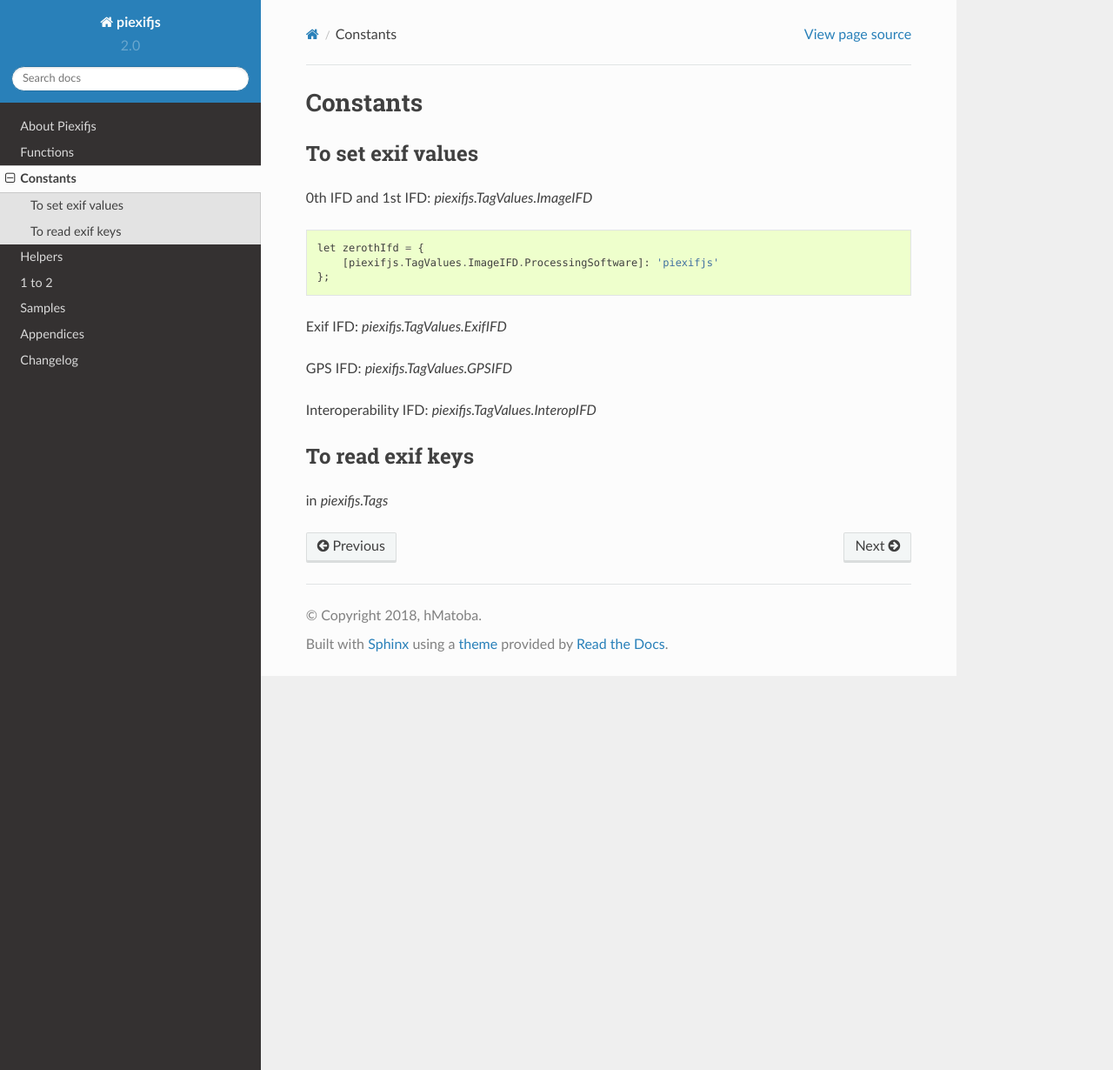
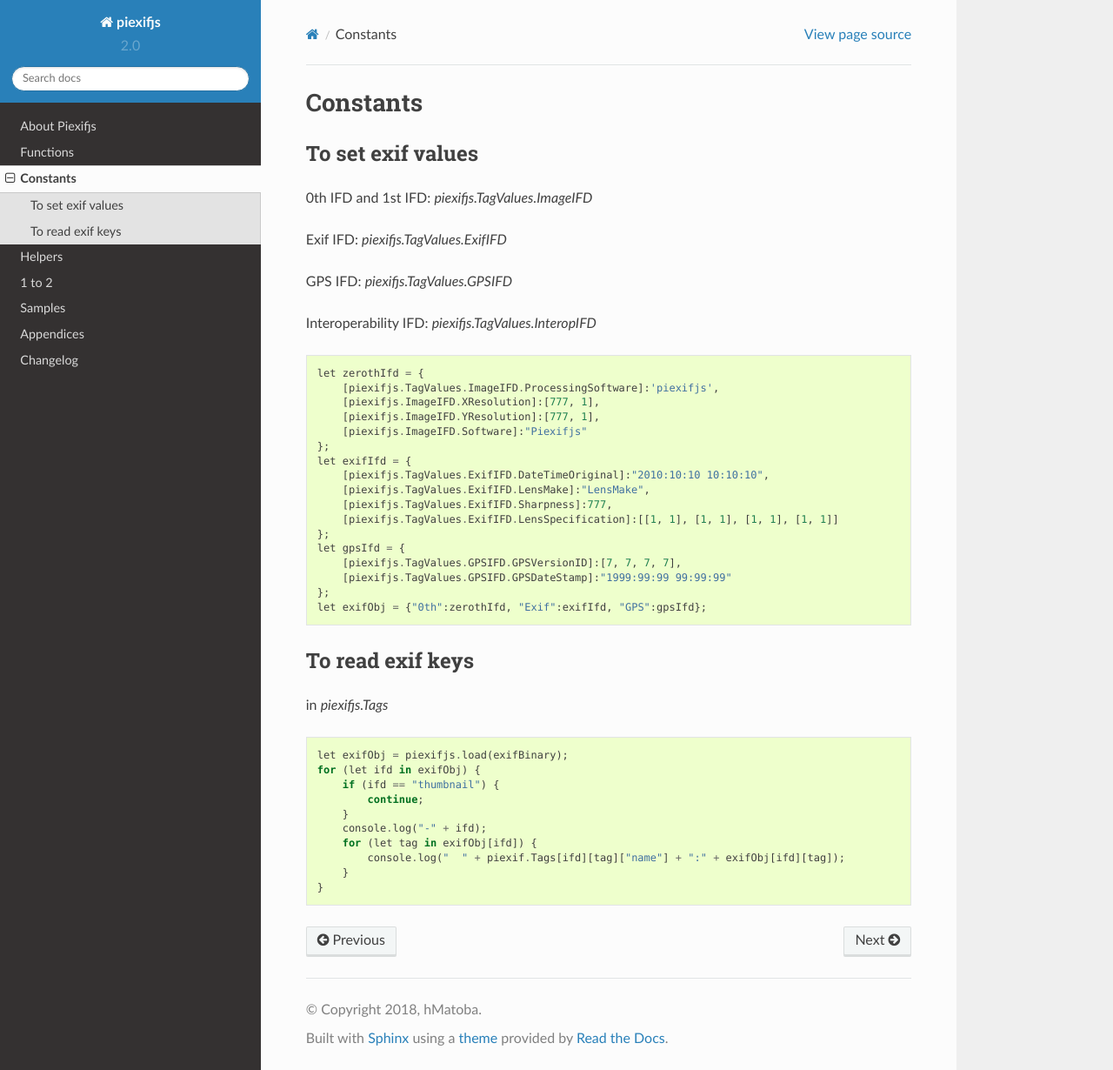
Before and after one commit to hMatoba/piexifjs, a Sphinx documentation site: the page built from docs/constants.rst, in a window 1280 px wide and 1230 px high. Shown: the whole window at 87% size. Built offline with Sphinx 7.4.7 and the Read the Docs theme 2.0.0, drawn with Linux system fonts in a browser that asks for light colours.

Commit message:
Update docs/constants.rst

```diff
--- a/docs/constants.rst
+++ b/docs/constants.rst
@@ -7,19 +7,47 @@ To set exif values
 
 0th IFD and 1st IFD: *piexifjs.TagValues.ImageIFD*
 
-::
-
-    let zerothIfd = {
-        [piexifjs.TagValues.ImageIFD.ProcessingSoftware]: 'piexifjs'
-    };
-
 Exif IFD: *piexifjs.TagValues.ExifIFD*
 
 GPS IFD: *piexifjs.TagValues.GPSIFD*
 
 Interoperability IFD: *piexifjs.TagValues.InteropIFD*
 
+::
+
+    let zerothIfd = {
+        [piexifjs.TagValues.ImageIFD.ProcessingSoftware]:'piexifjs',
+        [piexifjs.ImageIFD.XResolution]:[777, 1],
+        [piexifjs.ImageIFD.YResolution]:[777, 1],
+        [piexifjs.ImageIFD.Software]:"Piexifjs"
+    };
+    let exifIfd = {
+        [piexifjs.TagValues.ExifIFD.DateTimeOriginal]:"2010:10:10 10:10:10",
+        [piexifjs.TagValues.ExifIFD.LensMake]:"LensMake",
+        [piexifjs.TagValues.ExifIFD.Sharpness]:777,
+        [piexifjs.TagValues.ExifIFD.LensSpecification]:[[1, 1], [1, 1], [1, 1], [1, 1]]
+    };
+    let gpsIfd = {
+        [piexifjs.TagValues.GPSIFD.GPSVersionID]:[7, 7, 7, 7],
+        [piexifjs.TagValues.GPSIFD.GPSDateStamp]:"1999:99:99 99:99:99"
+    };
+    let exifObj = {"0th":zerothIfd, "Exif":exifIfd, "GPS":gpsIfd};
+
+
 To read exif keys
 -----------------
 
 in *piexifjs.Tags*
+
+::
+
+    let exifObj = piexifjs.load(exifBinary);
+    for (let ifd in exifObj) {
+        if (ifd == "thumbnail") {
+            continue;
+        }
+        console.log("-" + ifd);
+        for (let tag in exifObj[ifd]) {
+            console.log("  " + piexif.Tags[ifd][tag]["name"] + ":" + exifObj[ifd][tag]);
+        }
+    }
```
